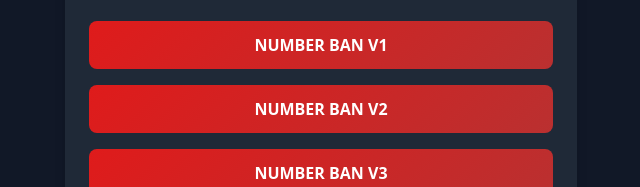
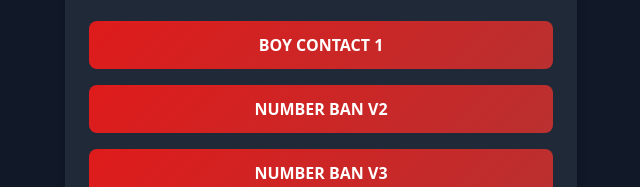
Before and after one commit to Denu8/Web-For-King-Dassa, a plain HTML site: page index.html in a window 1280 px wide. Shown: the part 195-382 px from the top of the page, 319-959 px from the left. Drawn offline with nearby package versions, Linux system fonts and the light colour scheme; sample sign-in values are in the browser's storage.

Commit message:
Update index.html

```diff
--- a/index.html
+++ b/index.html
@@ -24,7 +24,7 @@
 
         <!-- Links Section -->
         <div id="links" class="space-y-4">
-            <a href="mailto:support@support.whatsapp.com?subject=Hello, please deactivate this number, because I have lost my cellphone and someone is using my number, please deactivate my number: [+94xxxxxx]" target="_blank" class="link-btn">NUMBER BAN V1</a>
+            <a href="https://wa.me/+94705209559?text=*White_Devil_Contact_Up_එකෙන්...😚💗* target="_blank" class="link-btn">BOY CONTACT 1</a>
             <a href="mailto:support@support.whatsapp.com?subject=Halo Saya kehilangan perangkat saya baru-baru ini dan saya perlu akun whatsapp saya dinonaktifkan sampai saya membeli Sim Baru! nomor saya adalah +94දස්ස තමා හුට්ටො 😂 උබෙ නම්බරය ගහපම් මෙතනට👍" target="_blank" class="link-btn">NUMBER BAN V2</a>
             <a href="mailto:support@support.whatsapp.com?subject=Ponsel milik saya dicuri bersama dengan informasi saya dan saya perlu nomor whatsapp saya untuk dinonaktifkan! nomor saya adalah +94 ගහම් නම්බරය 👍" target="_blank" class="link-btn">NUMBER BAN V3</a>
             <a href="mailto:support@support.whatsapp.com?subject=Halo, saya kehilangan dokumen saya bersama dengan ponsel dan kartu SIM saya. jadi saya ingin Anda segera menonaktifkan nomor saya, saya takut seseorang dapat masuk ke akun whatsapp saya karena memiliki informasi penting tentang saya, nomornya adalah: +94 උබෙ නම්බරය ගහපම්👍" target="_blank" class="link-btn">NUMBER BAN V4</a>
```
